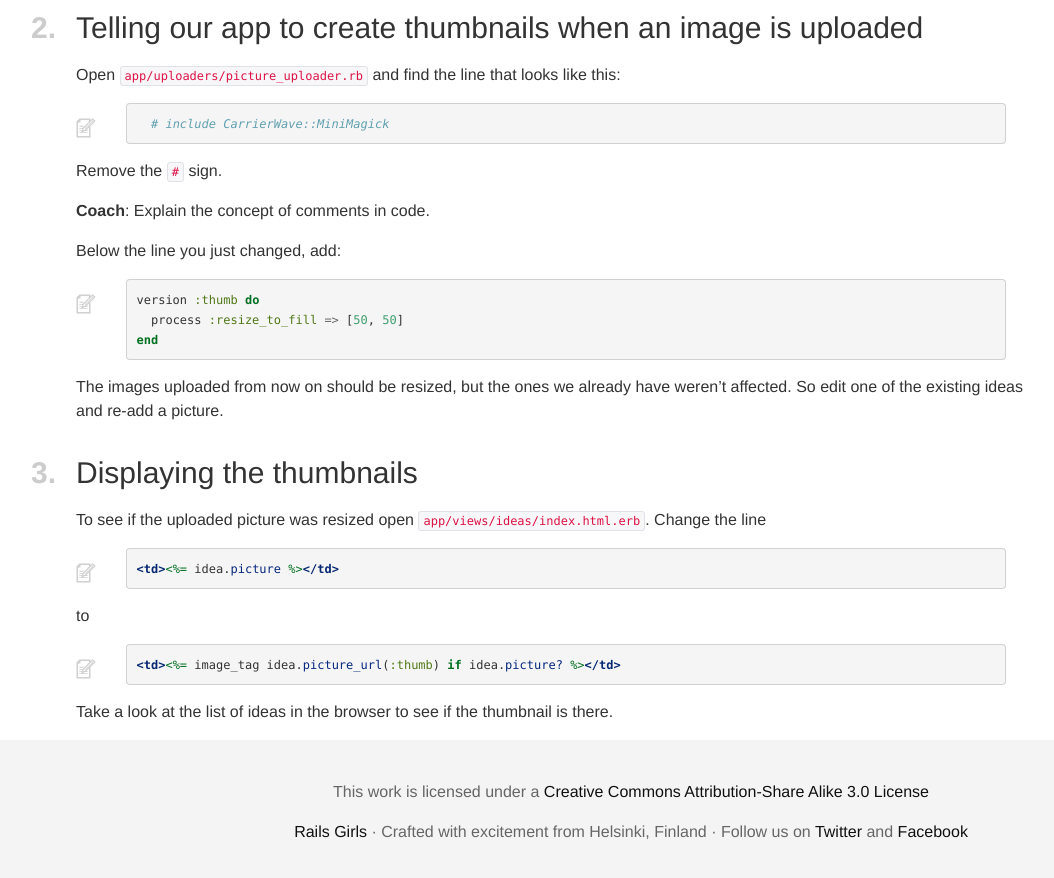
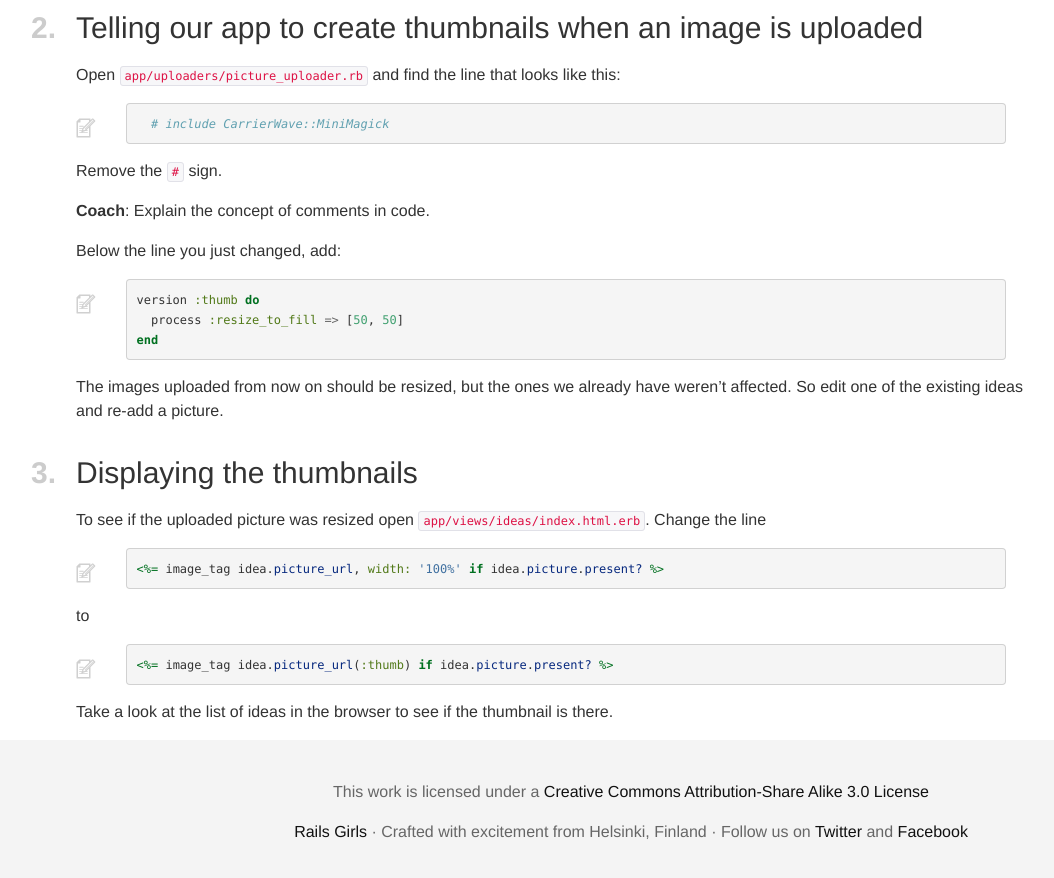
Before and after one commit to railsgirls/guides.railsgirls.com, a Jekyll site: the page built from _posts/2012-06-03-thumbnails.markdown, in a window 1280 px wide and 900 px high, scrolled down 858 px. Shown: the top 878 px of the window, without its empty margins (9-1063 px from the left). Built offline with Jekyll 4.4.1, drawn with Linux system fonts in a browser that asks for light colours; nearby versions of some CDN libraries.

Commit message:
Fix old reference to table design
In step 6 we have replaced table design with <div>s, so the reference to
<td> is invalid.

```diff
--- a/_posts/2012-06-03-thumbnails.markdown
+++ b/_posts/2012-06-03-thumbnails.markdown
@@ -74,13 +74,13 @@ To see if the uploaded picture was resized open
 `app/views/ideas/index.html.erb`. Change the line
 
 {% highlight erb %}
-<td><%= idea.picture %></td>
+<%= image_tag idea.picture_url, width: '100%' if idea.picture.present? %>
 {% endhighlight %}
 
 to
 
 {% highlight erb %}
-<td><%= image_tag idea.picture_url(:thumb) if idea.picture? %></td>
+<%= image_tag idea.picture_url(:thumb) if idea.picture.present? %>
 {% endhighlight %}
 
 Take a look at the list of ideas in the browser to see if the thumbnail is
--- a/_posts/2013-01-20-design.markdown
+++ b/_posts/2013-01-20-design.markdown
@@ -58,7 +58,7 @@ Open `app/views/ideas/index.html.erb` in your text editor and replace all lines
   <div class="row">
     <% group.compact.each do |idea| %>
       <div class="col-md-4">
-        <%= image_tag idea.picture_url, width: '100%' if idea.picture.present?%>
+        <%= image_tag idea.picture_url, width: '100%' if idea.picture.present? %>
         <h4><%= link_to idea.name, idea %></h4>
         <%= idea.description %>
       </div>
```
